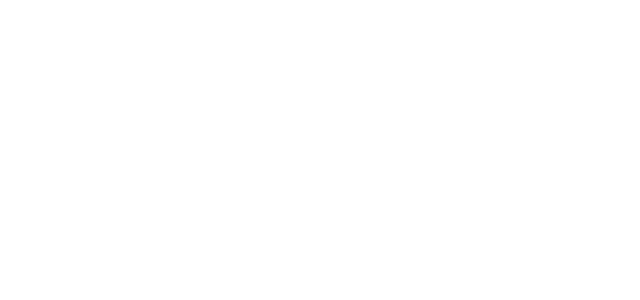
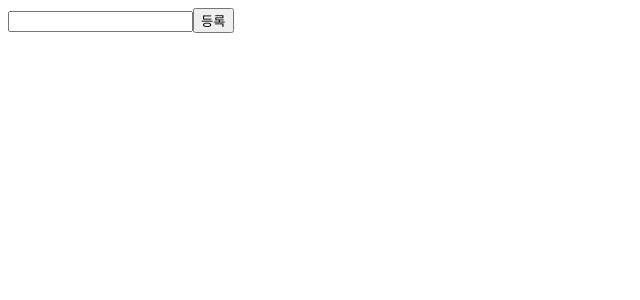
Before and after one commit to noorong/todolList, a React (Create React App) app: page / in a window 1280 px wide. Shown: the top 300 px of the page, without its empty margins (0-640 px from the left). Built offline with nearby package versions, Linux system fonts and the light colour scheme.

Commit message:
feat: InsertForm UI개발

```diff
--- a/src/App.js
+++ b/src/App.js
@@ -1,5 +1,11 @@
+import InsertForm from "./components/InsertForm";
+
 function App() {
-  return <div className="App"></div>;
+  return (
+    <div className="App">
+      <InsertForm />
+    </div>
+  );
 }
 
 export default App;
--- /dev/null
+++ b/src/components/InsertForm.js
@@ -0,0 +1,12 @@
+import React from "react";
+
+const InsertForm = () => {
+  return (
+    <form>
+      <input />
+      <button type="submit">등록</button>
+    </form>
+  );
+};
+
+export default InsertForm;
```
